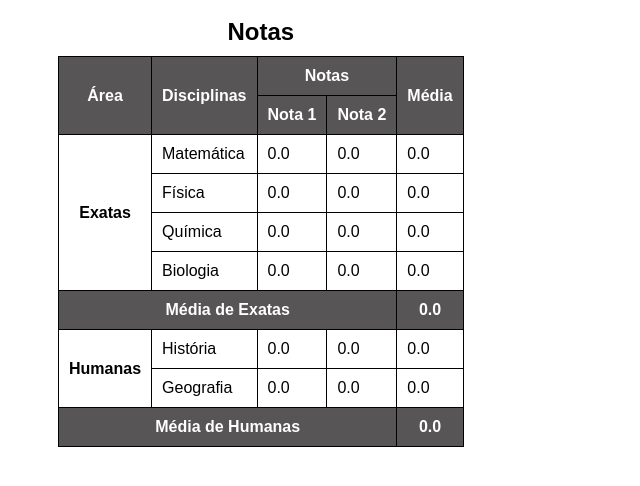
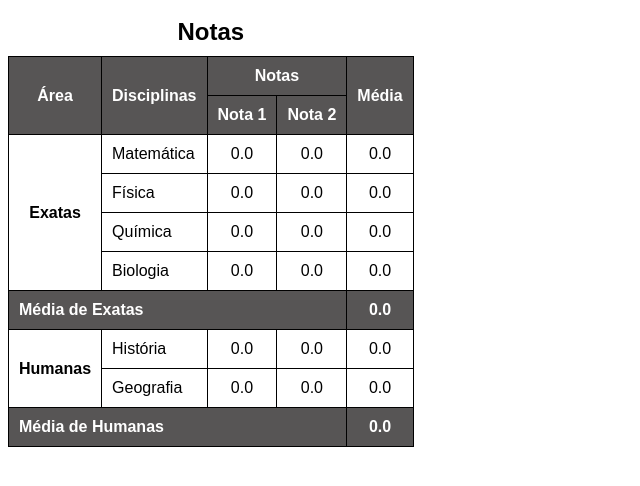
Before and after one commit to duduperal/html-css, a plain HTML site: page desafios/d014/tabela.html in a window 1280 px wide. Shown: the whole page, without its empty margins (0-640 px from the left). Drawn offline with Linux system fonts and the light colour scheme.

Commit message:
update d014

```diff
--- a/desafios/d014/tabela.html
+++ b/desafios/d014/tabela.html
@@ -18,7 +18,6 @@
 
         table{
             border-collapse: collapse;
-            margin-left: 50px;
         }
 
         th, td{
@@ -31,9 +30,23 @@
             background-color: rgb(87, 85, 85);
         }
 
-        th.area{
+        .areas{
             background-color: white;
             color: black;
+        }
+
+        .centro{
+            text-align: center;
+        }
+
+        .media{
+            text-align: left;
+        }
+
+        .realce{
+            font-weight: bolder;
+            color: white;
+            background-color: rgb(87, 85, 85);
         }
     </style>
 </head>
@@ -54,50 +67,50 @@
         </thead>
         <tbody>
             <tr>
-                <th class="area" rowspan="4" scope="rowgroup">Exatas</th>
+                <th class="areas" rowspan="4" scope="rowgroup">Exatas</th>
                 <td>Matemática</td>
-                <td>0.0</td>
-                <td>0.0</td>
-                <td>0.0</td>
+                <td class="centro">0.0</td>
+                <td class="centro">0.0</td>
+                <td class="centro">0.0</td>
             </tr>
             <tr>
                 <td>Física</td>
-                <td>0.0</td>
-                <td>0.0</td>
-                <td>0.0</td>
+                <td class="centro">0.0</td>
+                <td class="centro">0.0</td>
+                <td class="centro">0.0</td>
             </tr>
             <tr>
                 <td>Química</td>
-                <td>0.0</td>
-                <td>0.0</td>
-                <td>0.0</td>
+                <td class="centro">0.0</td>
+                <td class="centro">0.0</td>
+                <td class="centro">0.0</td>
             </tr>
             <tr>
                 <td>Biologia</td>
-                <td>0.0</td>
-                <td>0.0</td>
-                <td>0.0</td>
+                <td class="centro">0.0</td>
+                <td class="centro">0.0</td>
+                <td class="centro">0.0</td>
             </tr>
             <tr>
-                <th colspan="4" scope="row">Média de Exatas</th>
-                <th>0.0</th>
+                <th class="media" colspan="4" scope="row">Média de Exatas</th>
+                <td class="centro realce">0.0</td>
             </tr>
             <tr>
-                <th class="area" rowspan="2" scope="rowgroup">Humanas</th>
+                <th class="areas" rowspan="2" scope="rowgroup">Humanas</th>
                 <td>História</td>
-                <td>0.0</td>
-                <td>0.0</td>
-                <td>0.0</td>
+                <td class="centro">0.0</td>
+                <td class="centro">0.0</td>
+                <td class="centro">0.0</td>
             </tr>
             <tr>
                 <td>Geografia</td>
-                <td>0.0</td>
-                <td>0.0</td>
-                <td>0.0</td>
+                <td class="centro">0.0</td>
+                <td class="centro">0.0</td>
+                <td class="centro">0.0</td>
             </tr>
             <tr>
-                <th colspan="4" scope="row">Média de Humanas</th>
-                <th>0.0</th>
+                <th class="media" colspan="4" scope="row">Média de Humanas</th>
+                <td class="centro realce">0.0</td>
             </tr>
         </tbody>
     </table>
```
